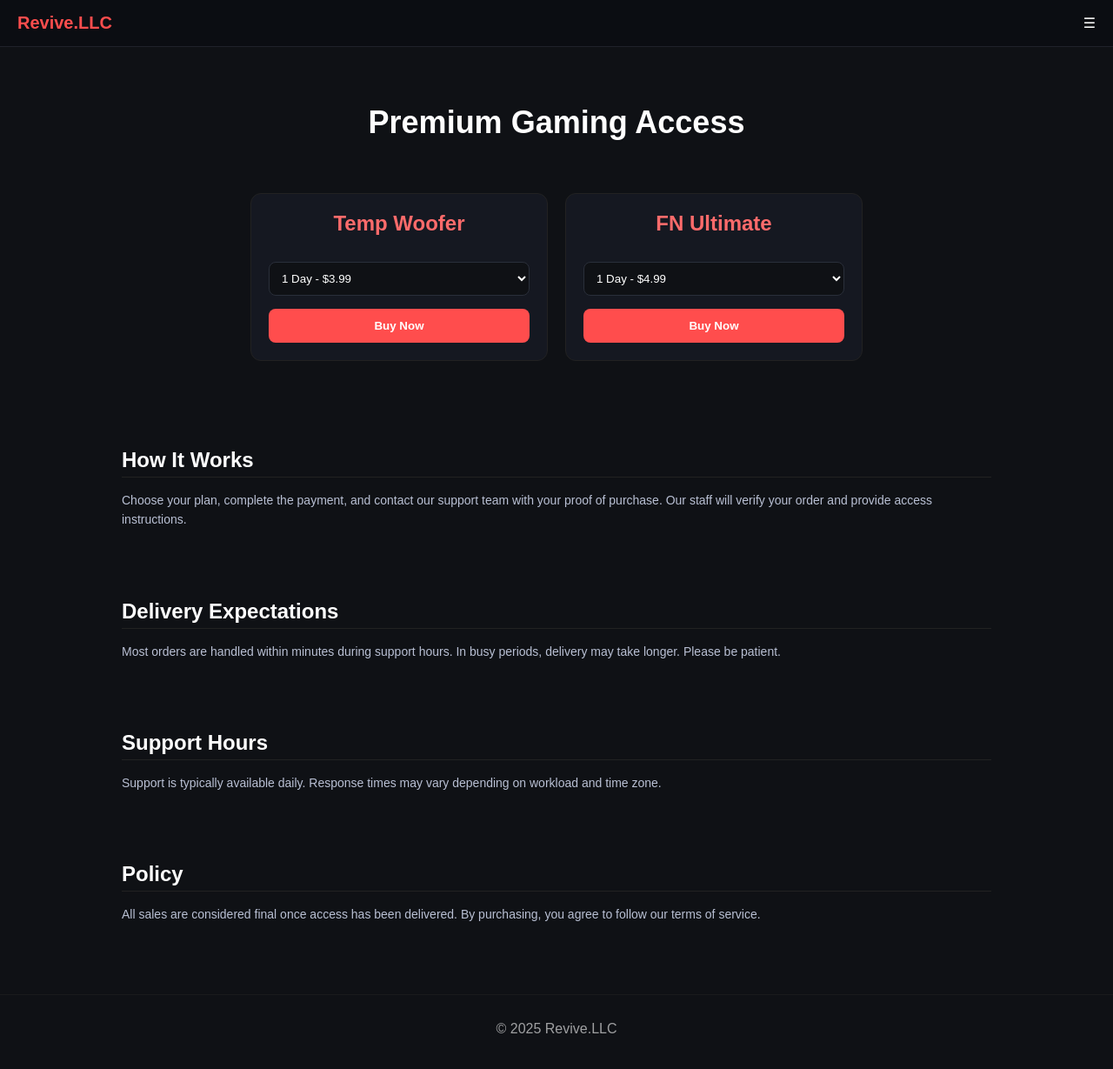
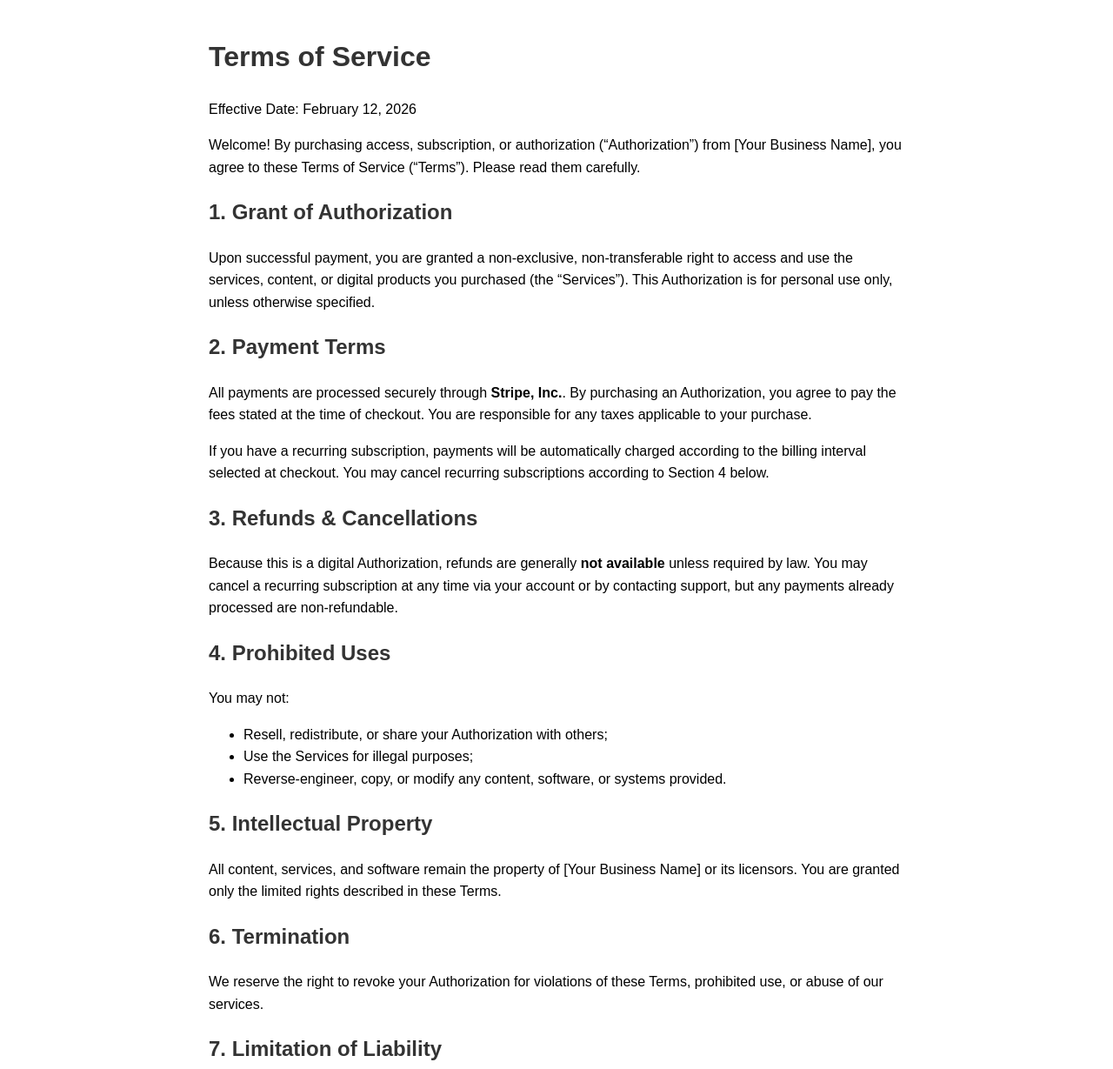
Before and after one commit to micha3213/Revive.LLC, a plain HTML site: page index.html in a window 1280 px wide. Shown: the top 1229 px of the page at 87% size. Drawn offline with Linux system fonts and the light colour scheme.

Commit message:
Implement Terms of Service page
Added Terms of Service section with relevant details and structure.

```diff
--- a/index.html
+++ b/index.html
@@ -1,246 +1,60 @@
 <!DOCTYPE html>
 <html lang="en">
 <head>
-<meta charset="UTF-8">
-<meta name="viewport" content="width=device-width, initial-scale=1.0">
-<title>Revive.LLC</title>
-
-<style>
-body{
-  margin:0;
-  font-family:Arial, Helvetica, sans-serif;
-  background:#0f1115;
-  color:white;
-  overflow-x:hidden;
-}
-
-/* nav */
-.nav{
-  position:fixed;
-  top:0;
-  left:0;
-  right:0;
-  padding:15px 20px;
-  display:flex;
-  justify-content:space-between;
-  align-items:center;
-  background:#0b0d12;
-  border-bottom:1px solid #1f222a;
-}
-
-.logo{
-  font-weight:bold;
-  font-size:20px;
-  color:#ff4d4d;
-  text-decoration:none;
-}
-
-.menu{
-  position:relative;
-  cursor:pointer;
-}
-
-.dropdown{
-  display:none;
-  position:absolute;
-  right:0;
-  top:30px;
-  background:#151821;
-  border-radius:8px;
-  padding:10px;
-  min-width:140px;
-  border:1px solid #222;
-}
-
-.dropdown.show{display:block;}
-
-.dropdown a{
-  display:block;
-  color:white;
-  padding:8px;
-  text-decoration:none;
-}
-
-.dropdown a:hover{background:#20242f;}
-
-/* header */
-header{
-  text-align:center;
-  padding:120px 20px 40px;
-  font-size:36px;
-  font-weight:bold;
-}
-
-/* products */
-.products{
-  display:flex;
-  justify-content:center;
-  gap:20px;
-  flex-wrap:wrap;
-  padding:20px;
-}
-
-.card{
-  width:300px;
-  background:#151821;
-  border-radius:12px;
-  padding:20px;
-  text-align:center;
-  border:1px solid #222;
-}
-
-.card h2{
-  margin-top:0;
-  color:#ff6b6b;
-}
-
-select{
-  width:100%;
-  margin-top:10px;
-  padding:10px;
-  border-radius:8px;
-  background:#0f1115;
-  color:white;
-  border:1px solid #2a2f3a;
-}
-
-.btn{
-  margin-top:15px;
-  width:100%;
-  padding:12px;
-  border:none;
-  border-radius:8px;
-  color:white;
-  font-weight:bold;
-  cursor:pointer;
-  background:#ff4d4d;
-}
-
-.btn:hover{background:#ff2f2f;}
-
-/* info sections */
-.info{
-  max-width:1000px;
-  margin:80px auto;
-  padding:0 20px;
-}
-
-.info h2{
-  margin-bottom:15px;
-  border-bottom:1px solid #222;
-  padding-bottom:5px;
-}
-
-.info p{
-  color:#b9c0d4;
-  line-height:1.6;
-  font-size:14px;
-}
-
-/* footer */
-footer{
-  text-align:center;
-  padding:30px;
-  border-top:1px solid #222;
-  margin-top:60px;
-  opacity:.6;
-}
-
-@media(max-width:700px){
-  .card{width:90%;}
-}
-</style>
+  <meta charset="UTF-8">
+  <meta name="viewport" content="width=device-width, initial-scale=1.0">
+  <title>Terms of Service</title>
+  <style>
+    body { font-family: Arial, sans-serif; max-width: 800px; margin: 40px auto; line-height: 1.6; padding: 0 20px; }
+    h1, h2 { color: #333; }
+    a { color: #1a73e8; text-decoration: none; }
+    a:hover { text-decoration: underline; }
+  </style>
 </head>
-
 <body>
 
-<div class="nav">
-  <a href="index.html" class="logo">Revive.LLC</a>
+<h1>Terms of Service</h1>
 
-  <div class="menu" id="menuBtn">☰
-    <div class="dropdown">
-      <a href="#">Home</a>
-      <a href="https://discord.gg/DZauvCmGE">Discord</a>
-      <a href="#">Support</a>
-    </div>
-  </div>
-</div>
+<p>Effective Date: February 12, 2026</p>
 
-<header>
-Premium Gaming Access
-</header>
+<p>Welcome! By purchasing access, subscription, or authorization (“Authorization”) from [Your Business Name], you agree to these Terms of Service (“Terms”). Please read them carefully.</p>
 
-<section class="products">
+<h2>1. Grant of Authorization</h2>
+<p>Upon successful payment, you are granted a non-exclusive, non-transferable right to access and use the services, content, or digital products you purchased (the “Services”). This Authorization is for personal use only, unless otherwise specified.</p>
 
-<div class="card">
-  <h2>Temp Woofer</h2>
-  <select>
-    <option>1 Day - $3.99</option>
-    <option>1 Week - $13.99</option>
-    <option>1 Month - $29.99</option>
-    <option>Lifetime - $79.99</option>
-  </select>
-  <button class="btn" onclick="window.location.href='payment.html'">Buy Now</button>
-</div>
+<h2>2. Payment Terms</h2>
+<p>All payments are processed securely through <strong>Stripe, Inc.</strong>. By purchasing an Authorization, you agree to pay the fees stated at the time of checkout. You are responsible for any taxes applicable to your purchase.</p>
 
-<div class="card">
-  <h2>FN Ultimate</h2>
-  <select>
-    <option>1 Day - $4.99</option>
-    <option>1 Week - $16.99</option>
-    <option>1 Month - $33.99</option>
-    <option>Lifetime - $85.99</option>
-  </select>
-  <button class="btn" onclick="window.location.href='payment.html'">Buy Now</button>
-</div>
+<p>If you have a recurring subscription, payments will be automatically charged according to the billing interval selected at checkout. You may cancel recurring subscriptions according to Section 4 below.</p>
 
-</section>
+<h2>3. Refunds & Cancellations</h2>
+<p>Because this is a digital Authorization, refunds are generally <strong>not available</strong> unless required by law. You may cancel a recurring subscription at any time via your account or by contacting support, but any payments already processed are non-refundable.</p>
 
-<!-- HOW IT WORKS -->
-<section class="info">
-  <h2>How It Works</h2>
-  <p>
-  Choose your plan, complete the payment, and contact our support team with your proof of purchase.
-  Our staff will verify your order and provide access instructions.
-  </p>
-</section>
+<h2>4. Prohibited Uses</h2>
+<p>You may not:</p>
+<ul>
+  <li>Resell, redistribute, or share your Authorization with others;</li>
+  <li>Use the Services for illegal purposes;</li>
+  <li>Reverse-engineer, copy, or modify any content, software, or systems provided.</li>
+</ul>
 
-<!-- DELIVERY -->
-<section class="info">
-  <h2>Delivery Expectations</h2>
-  <p>
-  Most orders are handled within minutes during support hours.
-  In busy periods, delivery may take longer. Please be patient.
-  </p>
-</section>
+<h2>5. Intellectual Property</h2>
+<p>All content, services, and software remain the property of [Your Business Name] or its licensors. You are granted only the limited rights described in these Terms.</p>
 
-<!-- SUPPORT HOURS -->
-<section class="info">
-  <h2>Support Hours</h2>
-  <p>
-  Support is typically available daily. Response times may vary depending on workload and time zone.
-  </p>
-</section>
+<h2>6. Termination</h2>
+<p>We reserve the right to revoke your Authorization for violations of these Terms, prohibited use, or abuse of our services.</p>
 
-<!-- POLICY -->
-<section class="info">
-  <h2>Policy</h2>
-  <p>
-  All sales are considered final once access has been delivered.
-  By purchasing, you agree to follow our terms of service.
-  </p>
-</section>
+<h2>7. Limitation of Liability</h2>
+<p>To the fullest extent permitted by law, [Your Business Name] is not liable for any direct, indirect, incidental, or consequential damages arising from your use of the Services.</p>
 
-<footer>
-© 2025 Revive.LLC
-</footer>
+<h2>8. Governing Law</h2>
+<p>These Terms are governed by the laws of [Your Country/State]. Any disputes must be resolved in the courts of this jurisdiction.</p>
 
-<script>
-const menu=document.getElementById("menuBtn");
-const dropdown=menu.querySelector(".dropdown");
-menu.addEventListener("click",(e)=>{e.stopPropagation();dropdown.classList.toggle("show");});
-document.addEventListener("click",()=>dropdown.classList.remove("show"));
-</script>
+<h2>9. Changes to Terms</h2>
+<p>We may update these Terms from time to time. The current version will always be available at this URL. Continued use of the Services constitutes acceptance of the updated Terms.</p>
+
+<h2>10. Contact</h2>
+<p>If you have questions, contact us at: <a href="mailto:support@yourdomain.com">support@yourdomain.com</a></p>
 
 </body>
 </html>
```
